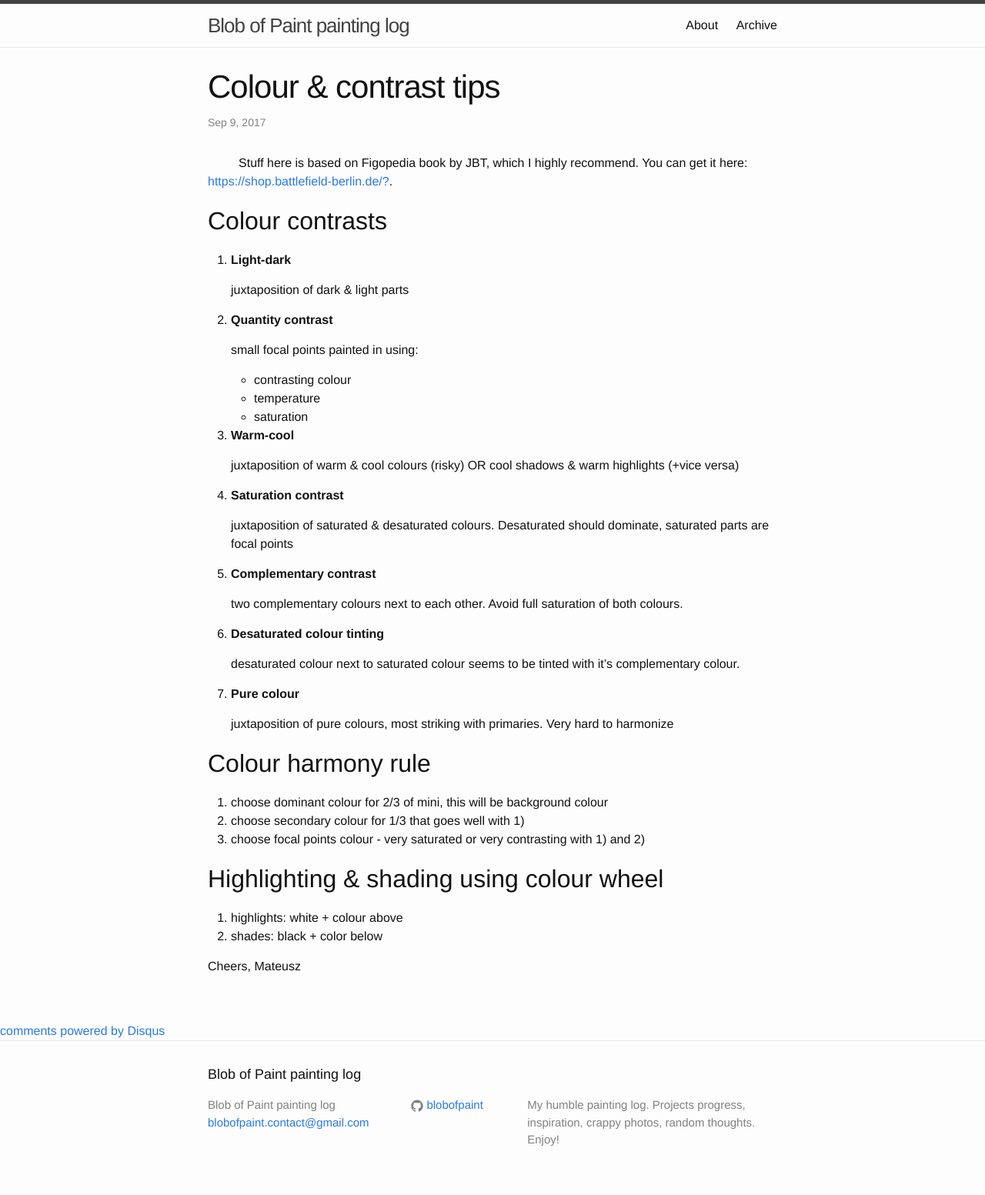
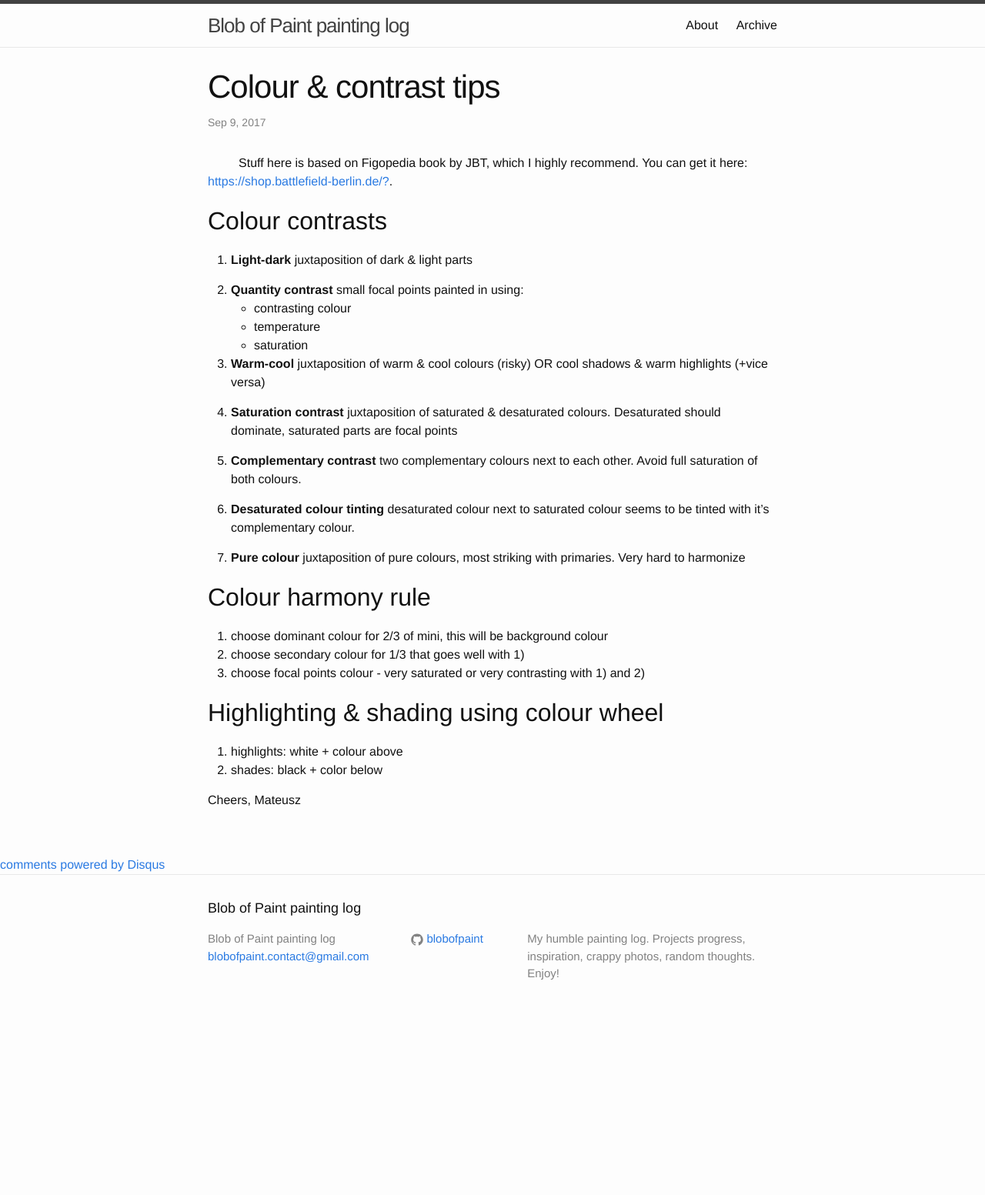
Before and after one commit to blobofpaint/blobofpaint.github.io, a Jekyll site: the page built from _posts/2017-09-05-colour-tips.MARKDOWN, in a window 1280 px wide. Shown: the whole page at 77% size. Built offline with Jekyll 4.4.1, drawn with Linux system fonts in a browser that asks for light colours; comment, search, counter and statistics services are not loaded; after the commit the page ends 1337 px from its top, so only the background shows below that.

Commit message:
fixing formatting...

```diff
--- a/_posts/2017-09-05-colour-tips.MARKDOWN
+++ b/_posts/2017-09-05-colour-tips.MARKDOWN
@@ -12,28 +12,27 @@ Stuff here is based on Figopedia book by JBT, which I highly recommend. You can
 ## Colour contrasts
 
 1. __Light-dark__
+	juxtaposition of dark & light parts
 
-	juxtaposition of dark & light parts
 2. __Quantity contrast__
-
 	small focal points painted in using:
 	- contrasting colour
 	- temperature
 	- saturation
+
 3. __Warm-cool__
+	juxtaposition of warm & cool colours (risky) OR cool shadows & warm highlights (+vice versa)
 
-	juxtaposition of warm & cool colours (risky) OR cool shadows & warm highlights (+vice versa)
 4. __Saturation contrast__
+	juxtaposition of saturated & desaturated colours. Desaturated should dominate, saturated parts are focal points
 
-	juxtaposition of saturated & desaturated colours. Desaturated should dominate, saturated parts are focal points
 5. __Complementary contrast__
+	two complementary colours next to each other. Avoid full saturation of both colours.
 
-	two complementary colours next to each other. Avoid full saturation of both colours.
 6. __Desaturated colour tinting__
+	desaturated colour next to saturated colour seems to be tinted with it's complementary colour.
 
-	desaturated colour next to saturated colour seems to be tinted with it's complementary colour.
 7. __Pure colour__
-
 	juxtaposition of pure colours, most striking with primaries. Very hard to harmonize
 
 ## Colour harmony rule
```
